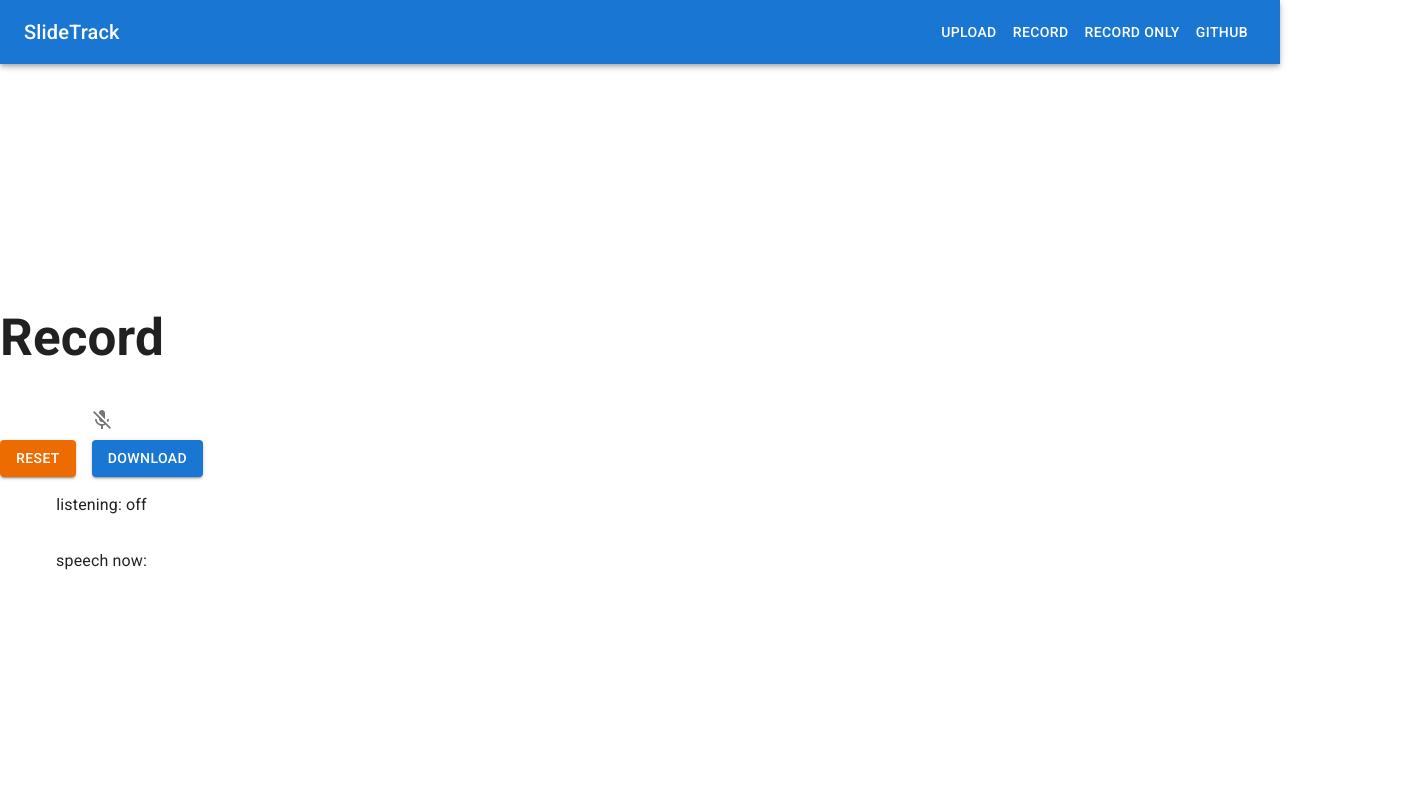
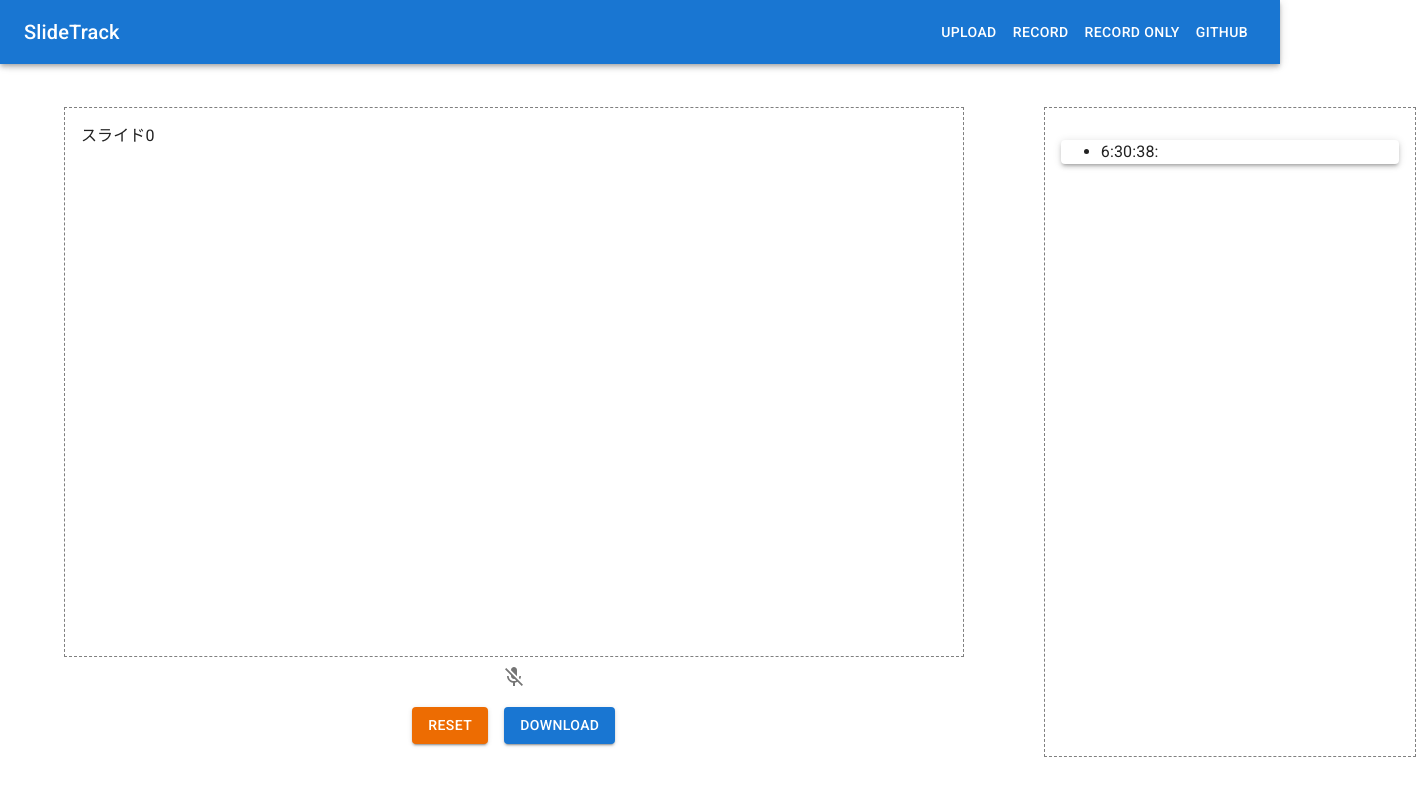
Before and after one commit to Shirashoji/SlideTrack, a React (Vite) app: page /record in a window 1280 px wide. Shown: the top 796 px of the page, 1416 px wide, since content can reach past the window. Built offline with nearby package versions, Linux system fonts and the light colour scheme.

Commit message:
Refactor Record component and add SlideView and TranscriptionView components

```diff
--- a/src/routes/Record.jsx
+++ b/src/routes/Record.jsx
@@ -9,7 +9,8 @@ import MicIcon from "@mui/icons-material/Mic";
 import MicOffIcon from "@mui/icons-material/MicOff";
 import Stack from "@mui/material/Stack";
 import Grid from "@mui/material/Grid";
-import Box from "@mui/material/Box";
+import Box from "@mui/system/Box";
+import Paper from "@mui/material/Paper";
 
 export default function Record() {
   const {
@@ -20,6 +21,7 @@ export default function Record() {
   } = useSpeechRecognition();
   const [records, setRecords] = useState([]);
   const [recordingMode, setRecordingMode] = useState(false);
+  const [pageNumber, setPageNumber] = useState(0);
 
   if (!browserSupportsSpeechRecognition) {
     return <span>Browser doesn't support speech recognition.</span>;
@@ -40,13 +42,16 @@ export default function Record() {
 
   return (
     <div id="main">
-      <h1>Record</h1>
+      <Stack direction="row" spacing={2}>
         <Grid
           container
           direction="column"
           alignItems="center"
           justifyContent="space-between"
         >
+          <Grid item xs>
+            <SlideView pageNumber={pageNumber} />
+          </Grid>
           <Grid item xs>
             {recordingMode ? (
               <IconButton
@@ -71,18 +76,19 @@ export default function Record() {
               >
                 Reset
               </Button>
-            <Button variant="contained" onClick={() => DownloadJSON(records)}>
+              <Button
+                variant="contained"
+                onClick={() => {
+                  return DownloadJSON(records);
+                }}
+              >
                 Download
               </Button>
             </Stack>
           </Grid>
-        <Grid item xs>
-          <p>listening: {listening ? "on" : "off"}</p>
         </Grid>
-        <Grid item xs>
-          <p>speech now: {transcript}</p>
-        </Grid>
-      </Grid>
+        <TranscriptionView records={records} transcript={transcript} />
+      </Stack>
     </div>
   );
 }
@@ -109,3 +115,49 @@ function DownloadJSON(jsonData) {
   document.body.removeChild(link);
   URL.revokeObjectURL(url);
 }
+
+function SlideView(props) {
+  const { pageNumber } = props;
+  return (
+    <Box
+      component="section"
+      height={550}
+      width={900}
+      sx={{ p: 2, border: "1px dashed grey" }}
+    >
+      スライド{pageNumber}
+    </Box>
+  );
+}
+
+function TranscriptionView(props) {
+  const { records, transcript } = props;
+  const realtimeRecords = [
+    ...records,
+    { time: new Date(Date.now()), text: transcript },
+  ]; // Add transcript to records array
+  return (
+    <Box
+      component="section"
+      height={650}
+      width={500}
+      sx={{
+        p: 2,
+        border: "1px dashed grey",
+        overflowY: "scroll",
+        whiteSpace: "normal",
+      }}
+    >
+      <Paper elevation={3}>
+        <ul>
+          {realtimeRecords.map((record) => (
+            <li key={record.time}>
+              {record.time.getHours()}:{record.time.getMinutes()}:
+              {record.time.getSeconds()}: {record.text}
+            </li>
+          ))}
+        </ul>
+      </Paper>
+    </Box>
+  );
+}
```
Lines whose indentation alone changed are shown as unchanged.
